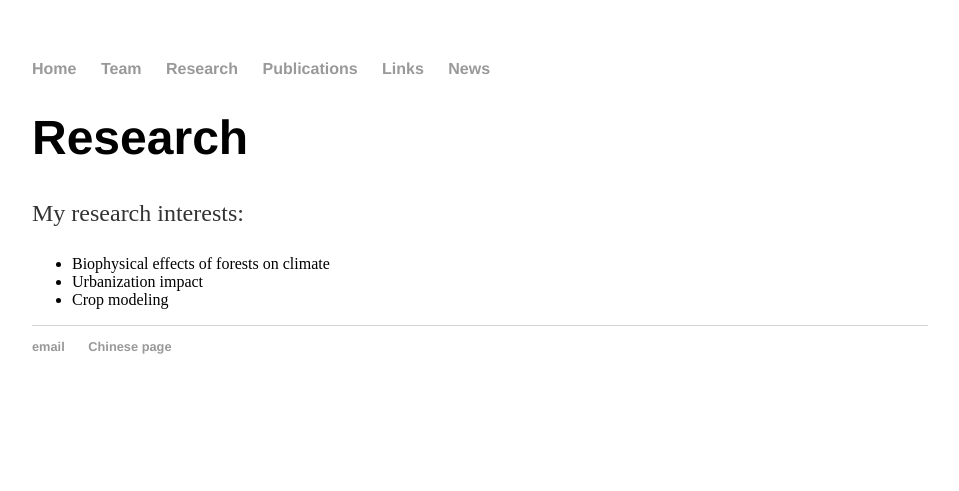
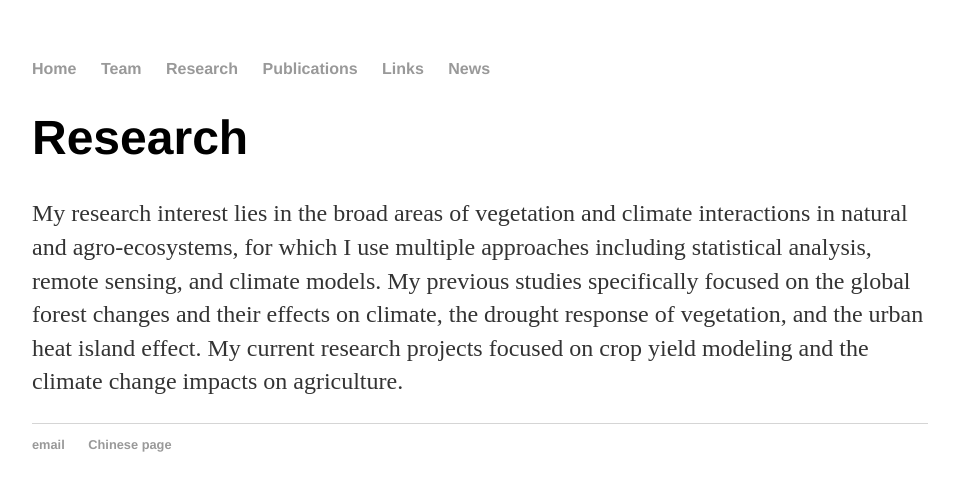
Before and after one commit to yanli-test/yanli-test.github.io, a Jekyll site: the page built from research/index.md, in a window 1280 px wide. Shown: the top 491 px of the page, without its empty margins (160-1119 px from the left). Built offline with Jekyll 4.4.1, drawn with Linux system fonts in a browser that asks for light colours; our own code applies the rules of GitHub Pages for plain Markdown files.

Commit message:
Update index.md

```diff
--- a/research/index.md
+++ b/research/index.md
@@ -1,7 +1,3 @@
 # Research
 
-My research interests:
-
-* Biophysical effects of forests on climate
-* Urbanization impact
-* Crop modeling
+My research interest lies in the broad areas of vegetation and climate interactions in natural and agro-ecosystems, for which I use multiple approaches including statistical analysis, remote sensing, and climate models. My previous studies specifically focused on the global forest changes and their effects on climate, the drought response of vegetation, and the urban heat island effect. My current research projects focused on crop yield modeling and the climate change impacts on agriculture.
```
